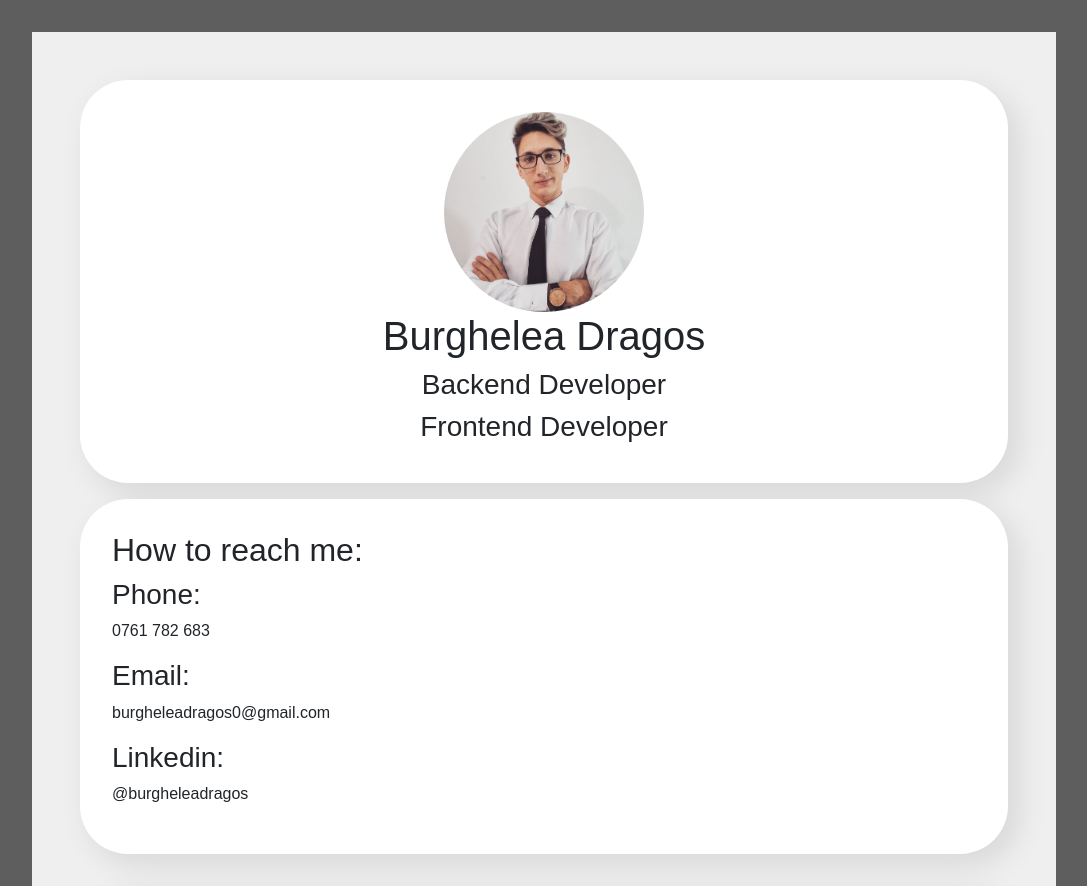
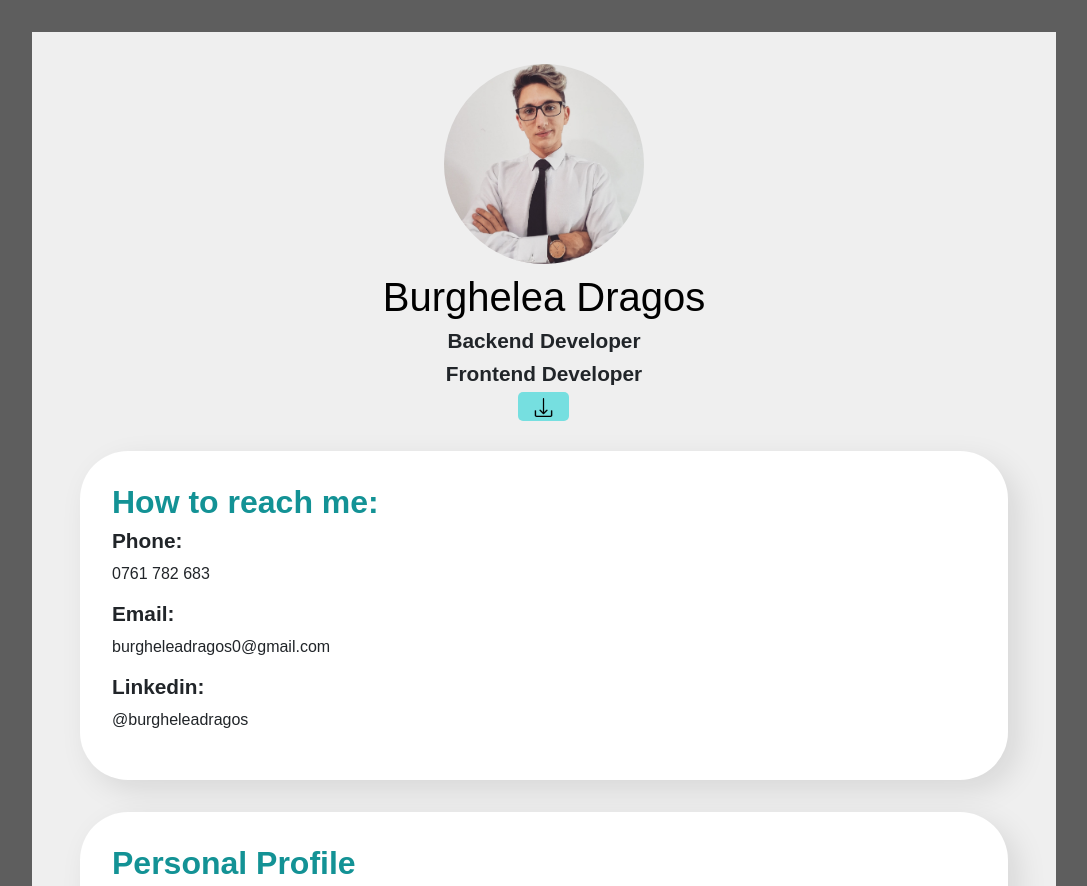
Before and after one commit to MustafaV01/The-work-to-dream, a plain HTML site: page src/pag/cv.html in a window 1280 px wide. Shown: the top 886 px of the page, without its empty margins (96-1183 px from the left). Drawn offline with nearby package versions, Linux system fonts and the light colour scheme.

Commit message:
finis the CV

```diff
--- a/assets/styles/cv.css
+++ b/assets/styles/cv.css
@@ -14,6 +14,17 @@
     --clr-gran:#5e5e5e;
     --clr-dark: #19161c;
     --clr-accent: #139295;
+
+    /* -----H----- */
+    --fs-h1: 4rem;
+    --fs-h2: 2rem;
+    --fs-h3: 1.3rem;
+    --fs-p:1rem;
+    --fs-link:1.75rem;
+    --fs-body: 1rem;
+
+    --ff-primary:  'Source Sans Pro', sans-serif ;
+    --ff-secondary: 'Source Code Pro', monospace ;
 }
 
 body{
@@ -41,15 +52,34 @@ body{
 
 }
 
+/* text */
+h1{
+
+}
+h2{
+    font-family: var(--ff-primary);
+    color: var(--clr-accent);
+    font-weight: bold;
+    font-size: var(--fs-h2);
+}
+h3{
+    font-weight: bold;
+    font-size: var(--fs-h3);
+}
+p{
+    font-size: var(--fs-p);
+}
+/* h3,p{font-family: var(--ff-secondary);} */
 
 /* //left */
-
-img{
+.imgProfile{
     display: block;
     max-width: 200px;
     border-radius: 100%;
+    position: absolute;
 
 }
+
 .center_info{
     display: flex;
     align-items: center;
@@ -59,14 +89,62 @@ img{
 
 .invisible1{
     background-color:transparent;
-    box-shadow:none
+    box-shadow:none;
 }
+
+.name{
+    margin-top: 161px;
+    background-color: var(--clr-accent);
+}
+.colorName{color:var(--clr-pure)}
+.mid , .right{
+    margin-top: 146px;
+}
+
+
+/* <!-- btn-download --> */
+.download-btn{
+    font-family: helvetica;
+    background-color: #76dfe0;
+    color: var(--clr-pure);
+    padding: .4em 1em;
+    font-size: 1em;
+    text-decoration: none;
+    border-radius: 5px;
+
+}
+.download-btn:hover{
+    background-color: #0a4849;
+    text-decoration: none;
+    color: var(--clr-pure);
+}
+.dow{
+    size: 1em;
+    width: 19px;
+
+}
+
+
+
+
 
 @media (max-width:1300px){
      .invisible1{
         background-color:var(--clr-pure) ;
         box-shadow:10px 10px 30px rgba(0,0,0,0.1);
     }
+    .vizibile{
+        background-color:transparent ;
+        box-shadow:none;
+        padding: 0em;
+    }
+    .name {
+        margin-top: 209px;
+    }
+    .mid , .right{
+        margin-top: 0px;
+    }
+    .colorName{color:black}
 }
 
 @media(min-width:1300px){
@@ -74,4 +152,7 @@ img{
         grid-template-columns: repeat(3, 1fr);
     }
 
+
+
+
 }
--- a/src/pag/cv.html
+++ b/src/pag/cv.html
@@ -12,17 +12,28 @@
 </head>
 
 <body>
+
     <div class="pag">
         <section class="left ">
-            <div class="profile box center_info ">
-                <img src="../../assets/img/profile.jpg" alt="">
-                <div class="name">
-                    <h1>Burghelea Dragos</h1>
+            <div class="profile  center_info ">
+                <img class="imgProfile" src="../../assets/img/profile.jpg" alt="">
+                <div class="name box vizibile">
+                    <h1 class="colorName">Burghelea Dragos</h1>
                     <h3>Backend Developer</h3>
                     <h3>Frontend Developer</h3>
+                    <!-- btn-download -->
+                    <div>
+                        <a href="../../assets/pdf/CV-B.Dragos R.pdf" download class="download-btn">
+                            <img class="dow" src="../../assets/img/down.png" alt=""></a>
+
+                    </div>
+
                 </div>
             </div>
-            <div class="info box invisible1">
+            <!-- btn-download -->
+
+
+            <div class="info box invisible1 ">
                 <h2>How to reach me:</h2>
                 <h3>Phone:</h3>
                 <p>0761 782 683</p>
```
Also changed, not shown: index.html (+1 -0 lines), assets/img/down.png (added), 1 other file.
